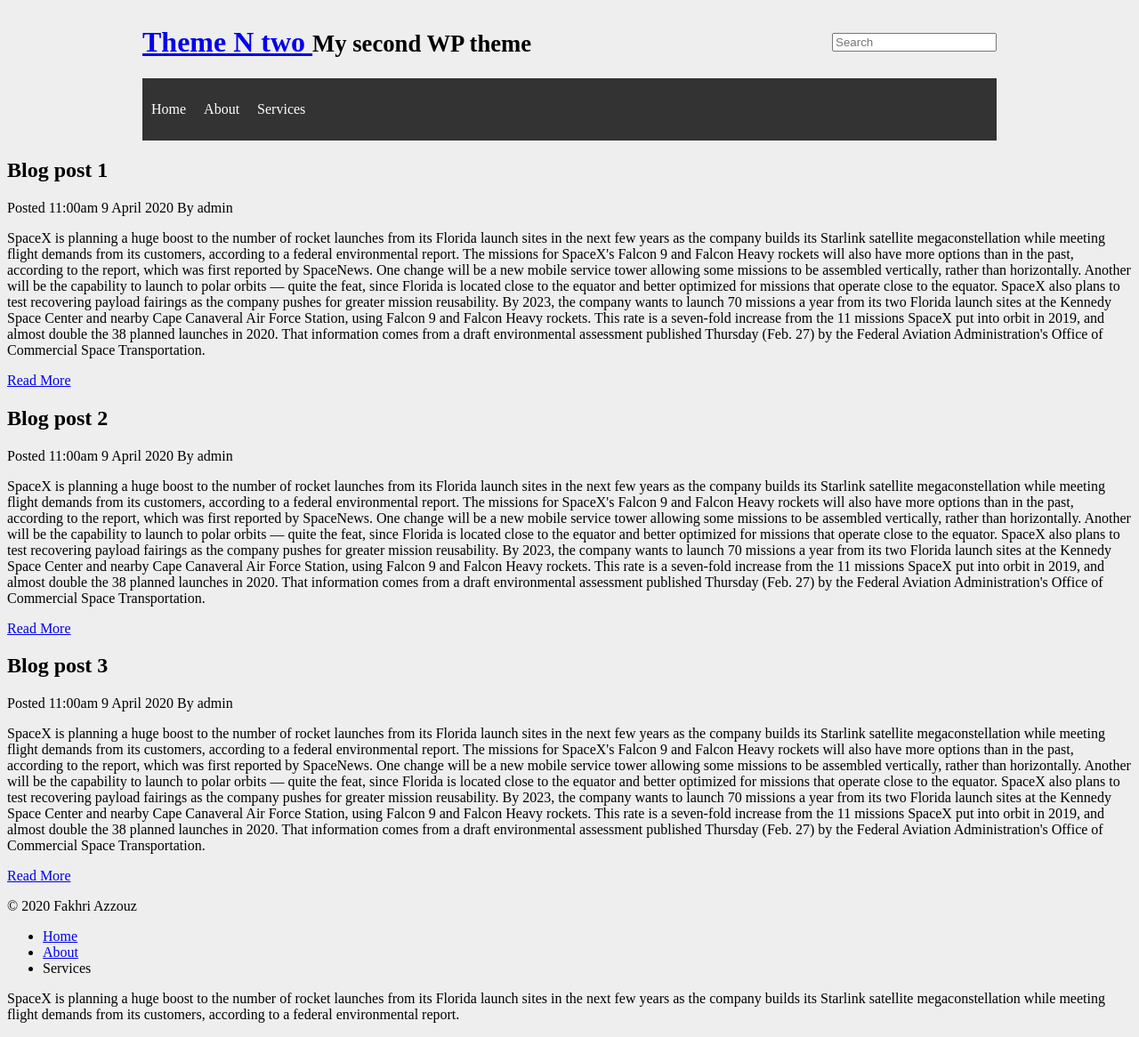
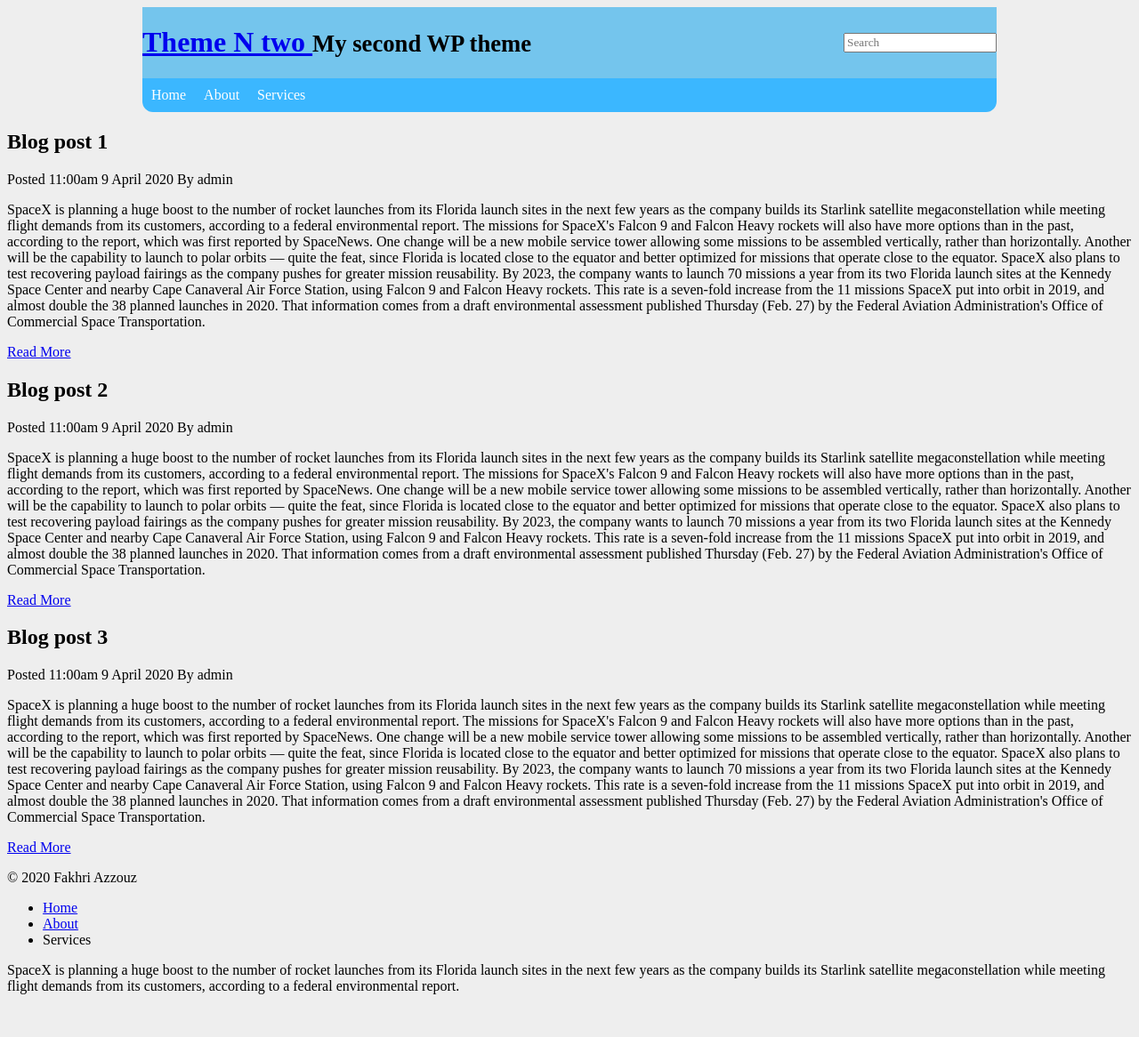
Before and after one commit to FakhriAz/theme-n-two, a WordPress theme: template index.php in a window 1280 px wide. Shown: the whole page at 89% size. After the commit the page ends 1118 px from the top, so only its background shows below. Run offline with PHP 8.4 and a stand-in for WordPress, Linux system fonts and the light colour scheme; the site name, menu and one post (Sample post) are stand-ins, and other content is empty.

Commit message:
Basic improvements in CSS

```diff
--- a/style.css
+++ b/style.css
@@ -9,37 +9,34 @@ Version: 1.0
 License: GNU General Public License v2 or later
 License URI: http://www.gnu.org/licenses/gpl-2.0.html
 */
+* {
+    font-family: trade winds;
+}
 body {
     background: #eee;
 }
+
+.main-nav {
+    border-bottom-right-radius: 12px;
+    border-bottom-left-radius:12px;
+}
+
 .header-1 {
     display: flex;
     align-items: center;
     justify-content: space-between;
+    background: #74c5ed;
 
 }
 
-/* .header-1 a {
-    display:inline-block;
-
-}
-
-.header-1 small {
-    display:inline-block;
-
-}
-
- .header-right form {
-    display:inline-block;
-} */
-
 nav {
-    background: #333;
+    background: #3bb7ff;
   }
 
 nav ul {
 list-style-type: none;
 padding: 0;
+margin: 0;
 }
 
 nav a {
@@ -51,20 +48,22 @@ padding: 10px;
 }
 
 nav a:hover {
-background-color: #555;
+    background-color: #74c5ed;
+    border-bottom-right-radius: 12px;
+    border-bottom-left-radius:12px;
 }
 
 @media screen and (min-width: 768px){
 
-    nav ul{
+    nav ul {
         display: flex;
     }
 
-    nav li{
+    nav li {
         flex: 1 1 0;
     }
 
-    nav{
+    nav {
         display: flex;
         justify-content: space-between;
     }
@@ -74,10 +73,4 @@ background-color: #555;
         max-width: 960px;
         margin: 0 auto;
     }
-
-    /* .container__header h1, .header-right {
-        display: block;
-        text-align: center; */
-    /* } */
-
 }
```
